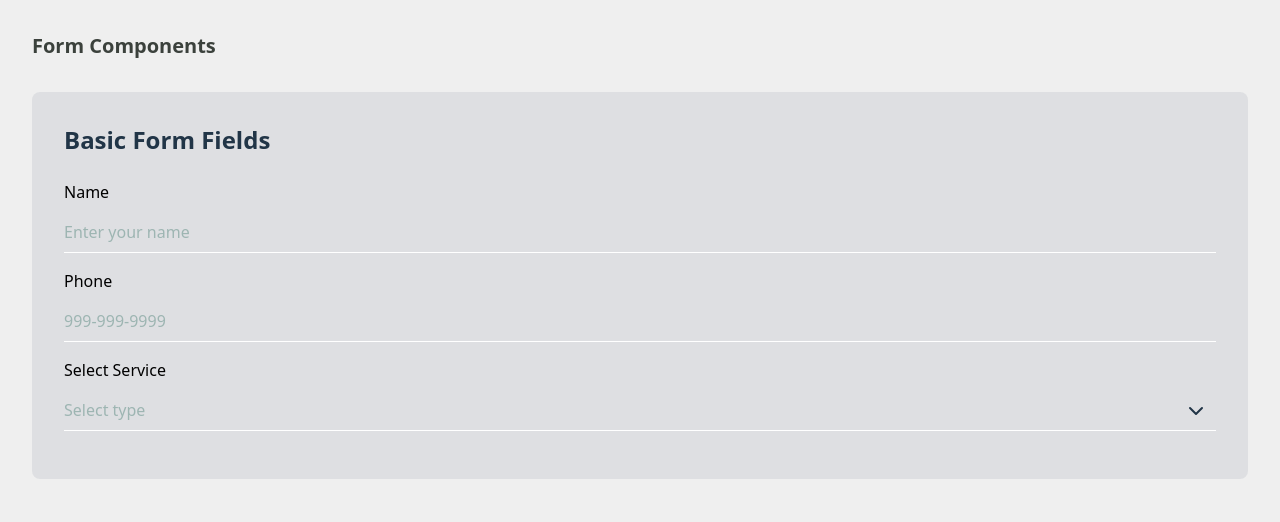
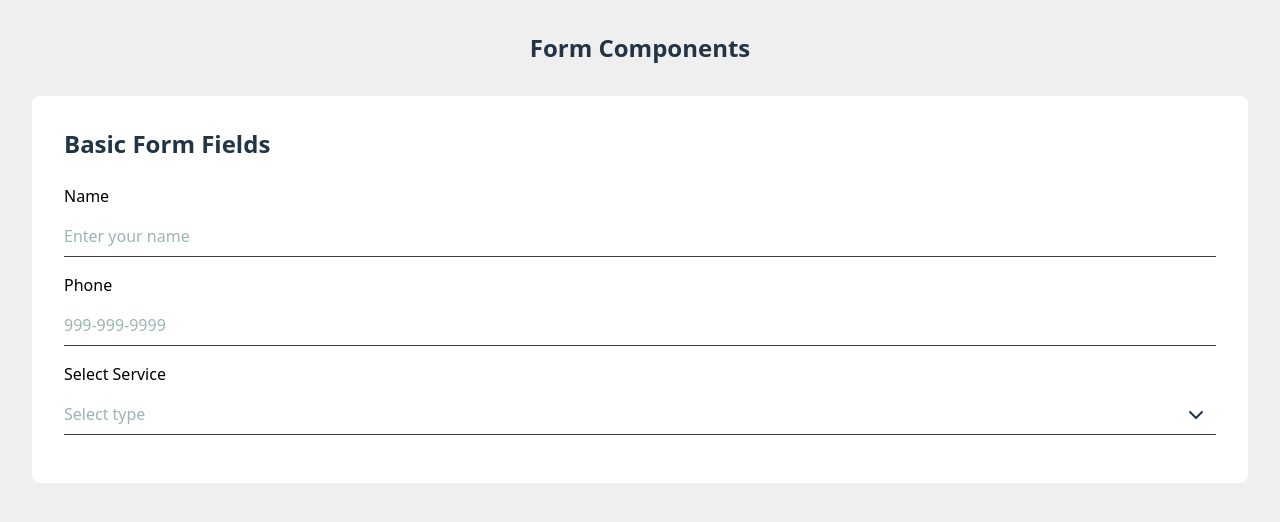
Before and after one commit to djneill/apartment_portal, a React (Vite) app in the folder frontend/: page /formdemo in a window 1280 px wide. Shown: the top 522 px of the page. Built offline with nearby package versions, Linux system fonts and the light colour scheme.

Commit message:
update card & form demo to match figma

```diff
--- a/frontend/src/components/Card.tsx
+++ b/frontend/src/components/Card.tsx
@@ -11,7 +11,7 @@ interface CardProps {
 
 const Card = ({ children, title, icon, className = "", headerClassName = "", bodyClassName = "" }: CardProps) => {
     return (
-        <div className={`bg-gray-400/20 rounded-lg p-4 ${className}`}>
+        <div className={`bg-content-background rounded-lg p-4 ${className}`}>
             {(title || icon) && (
                 <div className={`flex justify-between items-center mb-4 ${headerClassName}`}>
                     {title && <h2 className="text-xl font-semibold">{title}</h2>}
--- a/frontend/src/components/form/FormInput.tsx
+++ b/frontend/src/components/form/FormInput.tsx
@@ -32,7 +32,7 @@ const FormInput = ({
                     bg-transparent
                     text-black
                     border-b
-                    border-content-background
+                    border-primary
                     focus:outline-none
                     focus:border-primary
                     placeholder:text-secondary
--- a/frontend/src/components/form/FormSelect.tsx
+++ b/frontend/src/components/form/FormSelect.tsx
@@ -34,8 +34,8 @@ const FormSelect = ({
                         py-2
                         bg-transparent
                         text-secondary border-b
-                        border-content-background
-                        focus:border-primary
+                        border-primary
+                        focus:border-content-background
                         focus:outline-none appearance-none
                         ${className}`}
                     {...props}>
--- a/frontend/src/pages/FormDemo.tsx
+++ b/frontend/src/pages/FormDemo.tsx
@@ -24,9 +24,9 @@ const FormDemo = () => {
     return (
         <div className="min-h-screen bg-background p-8">
             <div className="w-full mx-auto space-y-8">
-                <h1 className="text-xl font-bold text-primary mb-8">Form Components</h1>
+                <h1 className="text-2xl text-center font-bold mb-8">Form Components</h1>
 
-                <Card className="p-8">
+                <Card className="p-8 bg-content-background">
                     <h2 className="text-2xl font-semibold mb-6">Basic Form Fields</h2>
 
                     <FormInput
```
